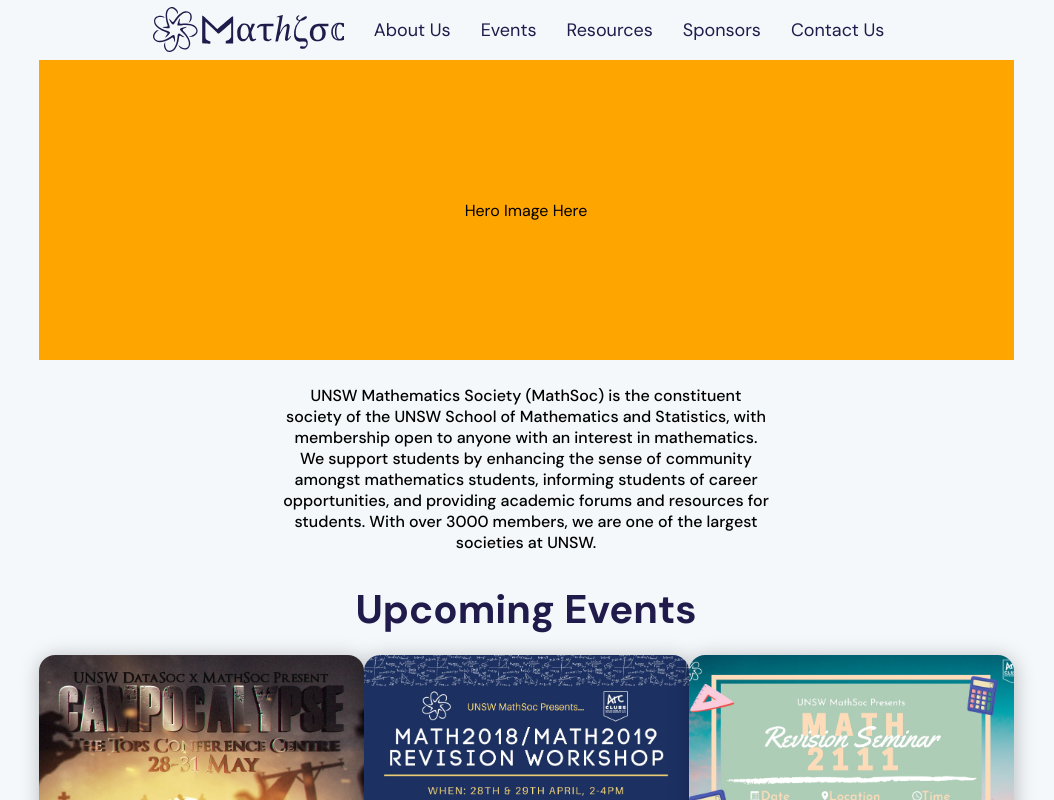
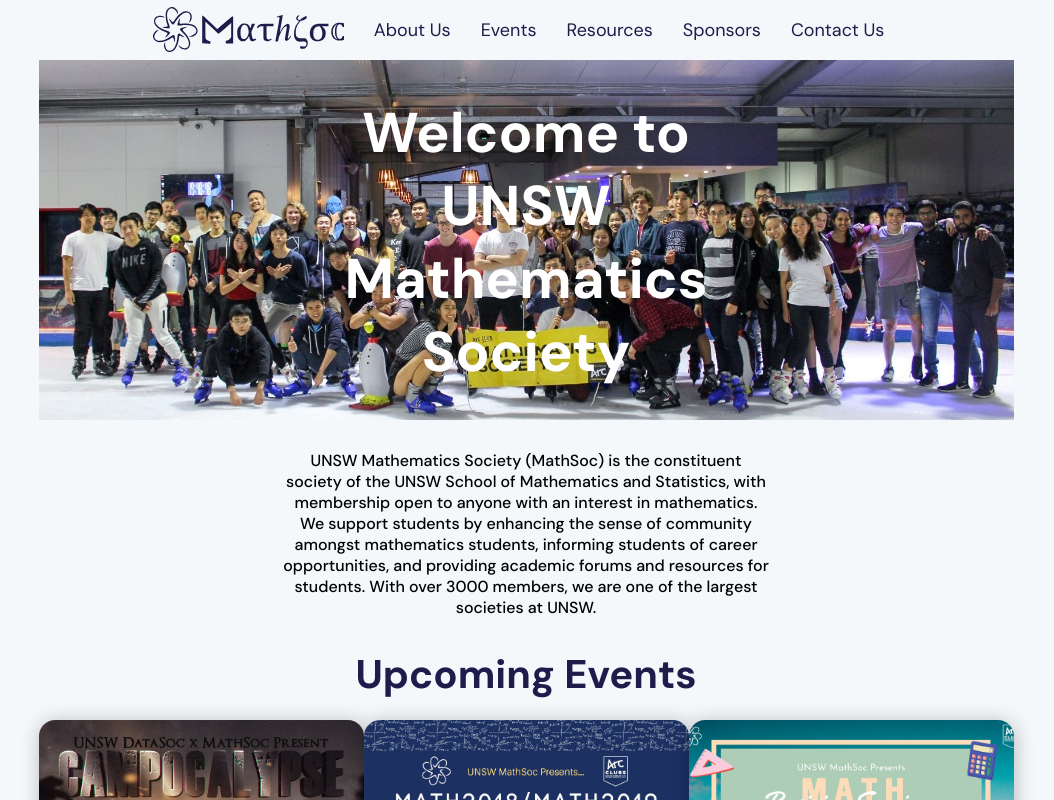
Before and after one commit to MathSocUNSW/mathsoc-website, a Next.js app in the folder frontend/: page / in a window 1280 px wide. Shown: the top 800 px of the page, without its empty margins (114-1168 px from the left). Built offline with nearby package versions, Linux system fonts and the light colour scheme.

Commit message:
Hero banner

```diff
--- a/frontend/src/components/Hero.tsx
+++ b/frontend/src/components/Hero.tsx
@@ -1,18 +1,17 @@
+import { urlObjectKeys } from 'next/dist/next-server/lib/utils';
 import React from 'react';
 
-export default function Hero() {
+import styles from 'src/styles/Hero.module.scss';
+
+interface HeroProps {
+  url: string;
+}
+
+export default function Hero({ url }: HeroProps): JSX.Element {
   return (
-    <div
-      className='hero'
-      style={{
-        width: '100%',
-        height: '300px',
-        backgroundColor: 'orange',
-        display: 'grid',
-        placeItems: 'center'
-      }}
-    >
-      Hero Image Here
-    </div>
+    <section className={styles.mainContainer}>
+      <img src={url} className={styles.image} alt='banner' />
+      <div className={styles.text}>Welcome to UNSW Mathematics Society</div>
+    </section>
   );
 }
--- a/frontend/src/pages/events.tsx
+++ b/frontend/src/pages/events.tsx
@@ -26,7 +26,7 @@ export default function Events() {
         <title>MathSoc - Events</title>
         <meta name='keywords' content='mathsoc' />
       </Head>
-      <Hero />
+      <Hero url='/images/hero/mathsoc_skating.jpg' />
       <section className={styles.mainContainer}>
         <UpcomingEvents eventIndex={eventIndex} setEventIndex={setEventIndex} />
         <h1 className={styles.title}>Past Events</h1>
--- a/frontend/src/pages/index.tsx
+++ b/frontend/src/pages/index.tsx
@@ -13,7 +13,7 @@ export default function Index() {
         <title>MathSoc</title>
         <meta name='keywords' content='mathsoc' />
       </Head>
-      <Hero />
+      <Hero url='/images/hero/mathsoc_skating.jpg' />
       <section className={styles.mainContainer}>
         <p className={styles.descText}>
           UNSW Mathematics Society (MathSoc) is the constituent society of the UNSW School of
--- /dev/null
+++ b/frontend/src/styles/Hero.module.scss
@@ -0,0 +1,22 @@
+.image {
+  width: 100%;
+  height: 100%;
+}
+
+.mainContainer {
+  width: 100%;
+  // height: 400px;
+  position: relative;
+  text-align: center;
+  color: white;
+}
+
+.text {
+  // https://www.w3schools.com/howto/howto_css_image_text.asp
+  position: absolute;
+  top: 50%;
+  left: 50%;
+  transform: translate(-50%, -50%);
+  font-size: 3.5em;
+  font-weight: 900;
+}
```
Also changed, not shown: frontend/public/images/hero/mathsoc_skating.jpg (added).
